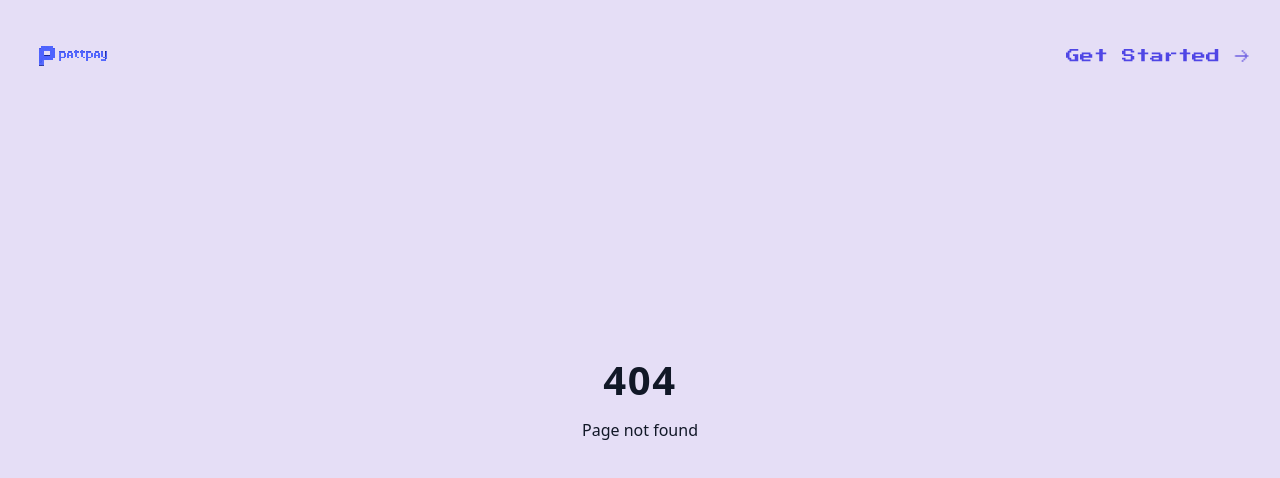
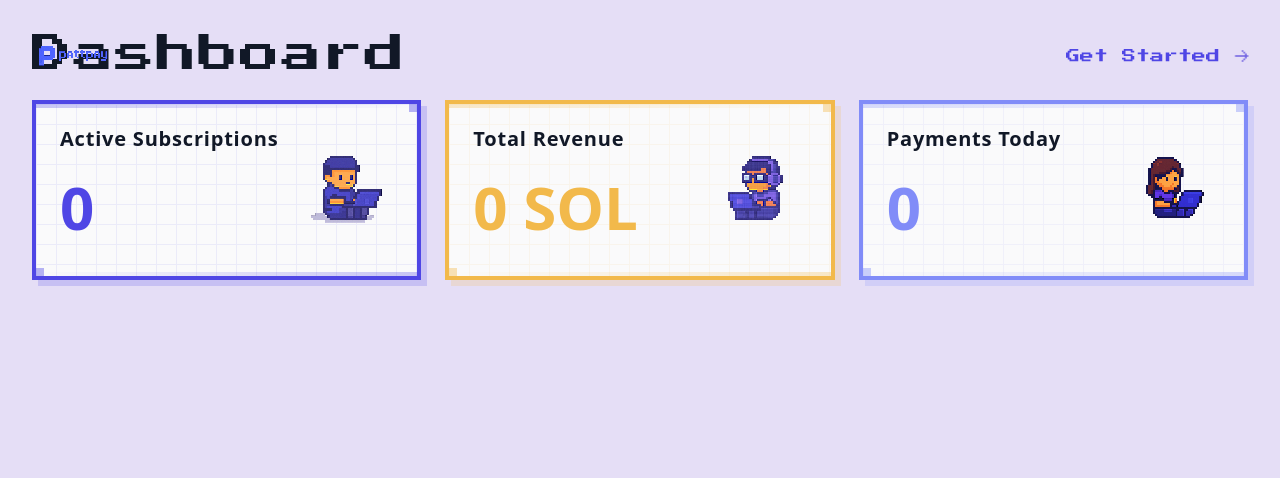
Before and after one commit to Dnreikronos/pattpay, a Next.js app in the folder frontend/: page /dashboard in a window 1280 px wide. Before the commit this address had no page. Shown: the top 478 px of the page. Built offline with nearby package versions, Linux system fonts and the light colour scheme; a web font is replaced by a local one.

Commit message:
feat: update dashboard stat cards with person avatars and improved typography

```diff
--- /dev/null
+++ b/frontend/app/dashboard/page.tsx
@@ -0,0 +1,116 @@
+import Image from "next/image";
+
+interface StatCardProps {
+  title: string;
+  value: string;
+  icon: string;
+  accentColor: string;
+}
+
+function StatCard({ title, value, icon, accentColor }: StatCardProps) {
+  return (
+    <div
+      className="relative bg-surface border-4 p-6 transition-all duration-300 hover:-translate-y-1"
+      style={{
+        borderColor: accentColor,
+        boxShadow: `6px 6px 0 0 ${accentColor}33`,
+      }}
+    >
+      {/* Pixel grid pattern background */}
+      <div
+        className="absolute inset-0 opacity-[0.08] pointer-events-none"
+        style={{
+          backgroundImage: `linear-gradient(${accentColor} 1px, transparent 1px), linear-gradient(90deg, ${accentColor} 1px, transparent 1px)`,
+          backgroundSize: '20px 20px',
+        }}
+      />
+
+      {/* Top accent bar */}
+      <div
+        className="absolute top-0 left-0 right-0 h-1 pointer-events-none"
+        style={{
+          background: `linear-gradient(90deg, ${accentColor}, transparent)`,
+          opacity: 0.3,
+        }}
+      />
+
+      {/* Bottom accent bar */}
+      <div
+        className="absolute bottom-0 left-0 right-0 h-1 pointer-events-none"
+        style={{
+          background: `linear-gradient(90deg, transparent, ${accentColor})`,
+          opacity: 0.3,
+        }}
+      />
+
+      {/* Corner pixel decorations */}
+      <div
+        className="absolute top-0 right-0 w-2 h-2 pointer-events-none"
+        style={{ backgroundColor: accentColor, opacity: 0.4 }}
+      />
+      <div
+        className="absolute bottom-0 left-0 w-2 h-2 pointer-events-none"
+        style={{ backgroundColor: accentColor, opacity: 0.4 }}
+      />
+
+      {/* Card content - horizontal split */}
+      <div className="relative flex items-center justify-between gap-4">
+        {/* Left side - Text content */}
+        <div className="flex flex-col gap-3 flex-1 min-w-0">
+          <h3 className="text-lg md:text-xl font-sans font-bold text-fg">{title}</h3>
+          <p
+            className="text-5xl md:text-6xl font-display font-bold leading-none"
+            style={{ color: accentColor }}
+          >
+            {value}
+          </p>
+        </div>
+
+        {/* Right side - Pixel art image */}
+        <div className="shrink-0 w-20 h-20 md:w-24 md:h-24 flex items-center justify-center">
+          <Image
+            src={icon}
+            alt={title}
+            width={96}
+            height={96}
+            className="pixelated w-full h-full object-contain"
+            style={{ imageRendering: "pixelated" }}
+          />
+        </div>
+      </div>
+    </div>
+  );
+}
+
+export default function DashboardPage() {
+  return (
+    <div className="flex h-full flex-col gap-6 p-8">
+      <div className="flex flex-col gap-2">
+        <h1 className="text-foreground" style={{ fontFamily: "var(--font-press-start)", fontWeight: 400, fontSize: "2.5rem" }}>
+          Dashboard
+        </h1>
+      </div>
+
+      <div className="grid grid-cols-1 gap-6 md:grid-cols-2 lg:grid-cols-3">
+        <StatCard
+          title="Active Subscriptions"
+          value="0"
+          icon="/person1.png"
+          accentColor="#4F46E5"
+        />
+        <StatCard
+          title="Total Revenue"
+          value="0 SOL"
+          icon="/person2.png"
+          accentColor="#F2B94B"
+        />
+        <StatCard
+          title="Payments Today"
+          value="0"
+          icon="/person3.png"
+          accentColor="#818CF8"
+        />
+      </div>
+    </div>
+  );
+}
```
